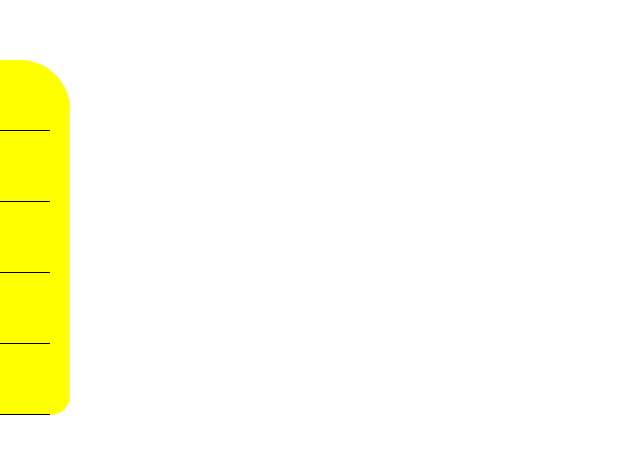
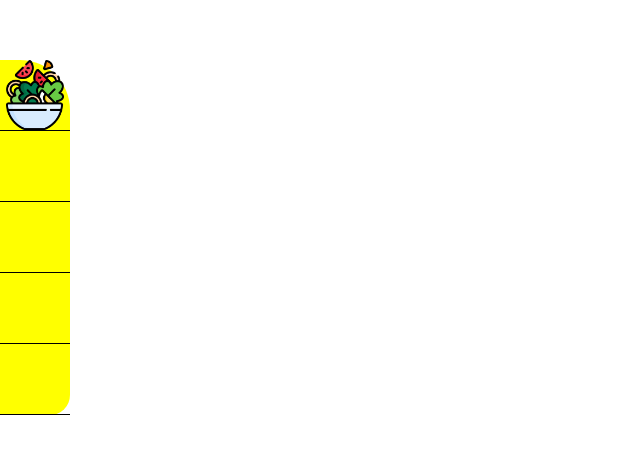
Before and after one commit to kurotori/Dise-o-Web, a plain HTML site: page 30ago2022/index.html in a window 1280 px wide. Shown: the part 140-594 px from the top of the page, without its empty margins (0-640 px from the left). Drawn offline with Linux system fonts and the light colour scheme.

Commit message:
Modificaciones varias

```diff
--- a/30ago2022/estilo.css
+++ b/30ago2022/estilo.css
@@ -11,32 +11,40 @@ html,body{
     width: 70px;
     top: 25%;
     background-color: yellow;
-    transition: width 300ms;
+    transition: all 500ms;
     border-bottom-right-radius: 20px;
     border-top-right-radius: 50px;
 }
 
 #menu:hover{
-    width: 25%;
+    width: 250px;
 }
 
+
 .item{
-    width: calc(100% - 20px);
+    width: 100%;
     height: 70px;
     border-bottom: 1px solid black;
+    overflow: hidden;
 }
 
 .item .imagen{
     position: relative;
-    float:left;
+    float: right;
     height: 70px;
     width: 70px;
+    left: 0px;
 }
 
 .item .descripcion{
+
     position: relative;
-    float: left;
+    float: right;
     height: 70px;
-    width: calc(100% - 70px);
-    overflow: hidden;
+    width: 150px;
 }
+
+#item1{
+    background-image: url("imagen/salad.png");
+    background-size: contain;
+}
--- a/30ago2022/index.html
+++ b/30ago2022/index.html
@@ -10,10 +10,11 @@
 <body>
     <div id="menu">
         <div class="item">
+            <div class="imagen" id="item1"></div>
             <div class="descripcion">
                 Esto es una cosa
             </div>
-            <div class="imagen"></div>
+
         </div>
         <div class="item"></div>
         <div class="item"></div>
```
Also changed, not shown: 30ago2022/imagen/salad.png (added).
